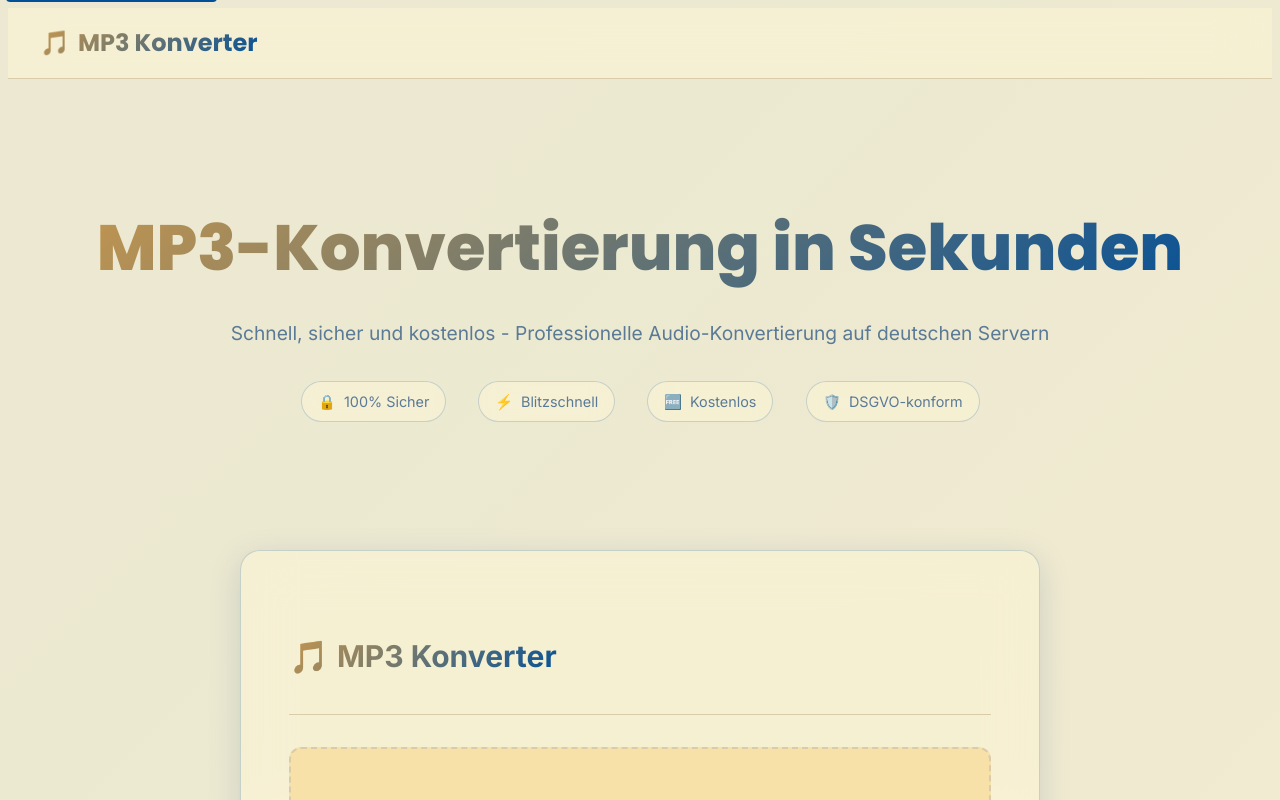
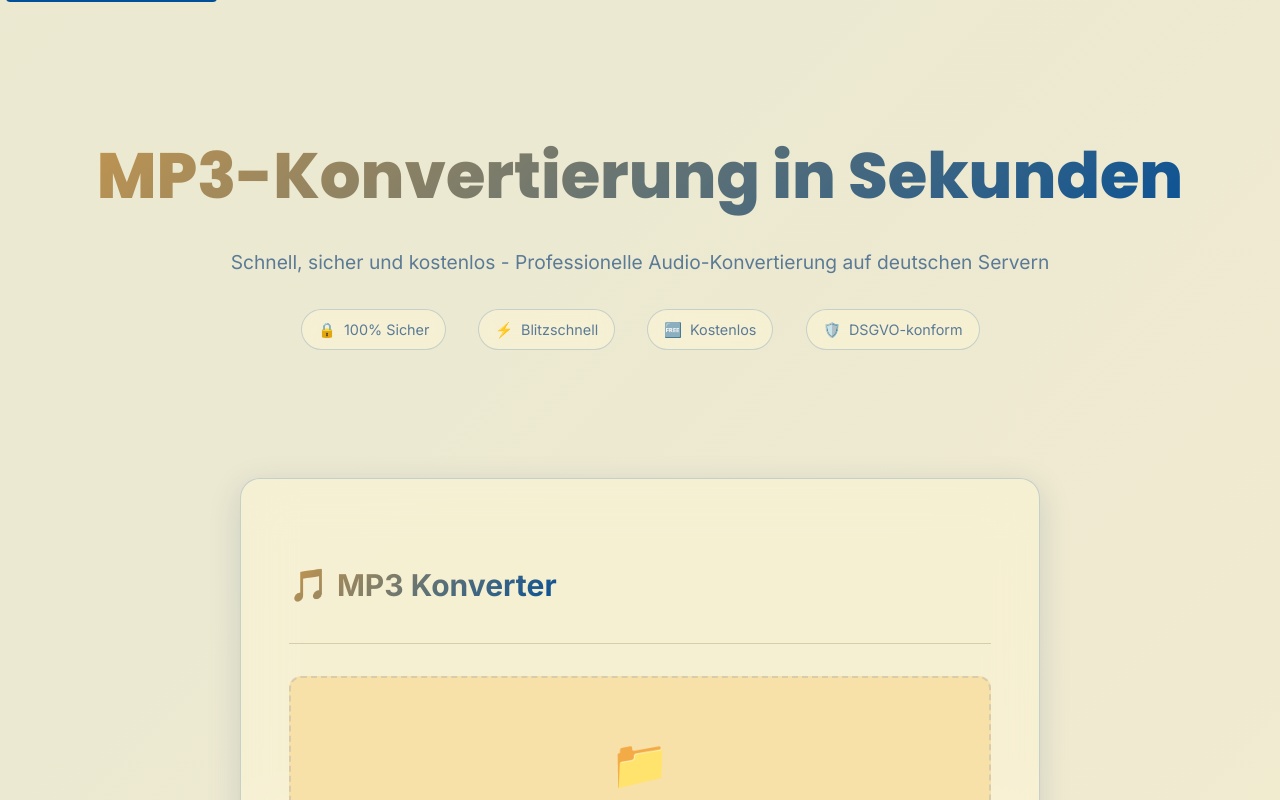
Before and after one commit to KodiniTools/MP3-Konverter, a Vue app: page / in a window 1280 px wide. Shown: the top 800 px of the page. Built offline with nearby package versions, Linux system fonts and the light colour scheme.

Commit message:
Remove AppHeader - global navigation (SSI) replaces it
The sticky website-header bar with the app logo is redundant now
that the global navigation provides branding, links, theme and
language controls.

https://claude.ai/code/session_01AnHDQKmAMTrNo8cJukKxj8

```diff
--- a/src/App.vue
+++ b/src/App.vue
@@ -5,9 +5,6 @@
 
     <!-- Animated Background -->
     <div class="bg-animated"></div>
-
-    <!-- Website Header -->
-    <AppHeader />
 
     <!-- Hero Section -->
     <HeroSection />
@@ -85,7 +82,6 @@ import { useConverterStore } from './stores/converter'
 import { useThemeStore } from './stores/theme'
 
 // Components
-import AppHeader from './components/layout/AppHeader.vue'
 import HeroSection from './components/layout/HeroSection.vue'
 import FileUpload from './components/converter/FileUpload.vue'
 import FileList from './components/converter/FileList.vue'
```
